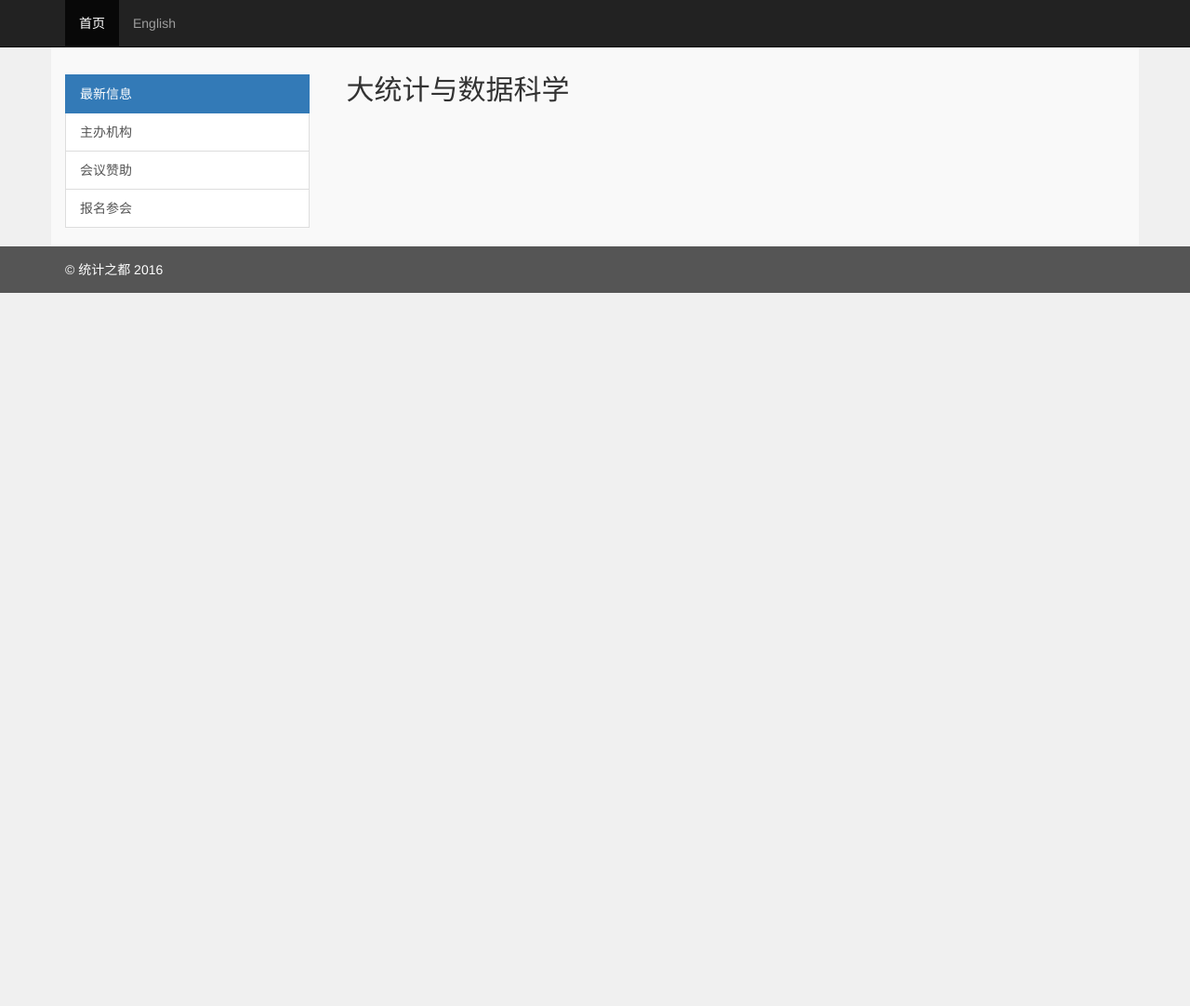
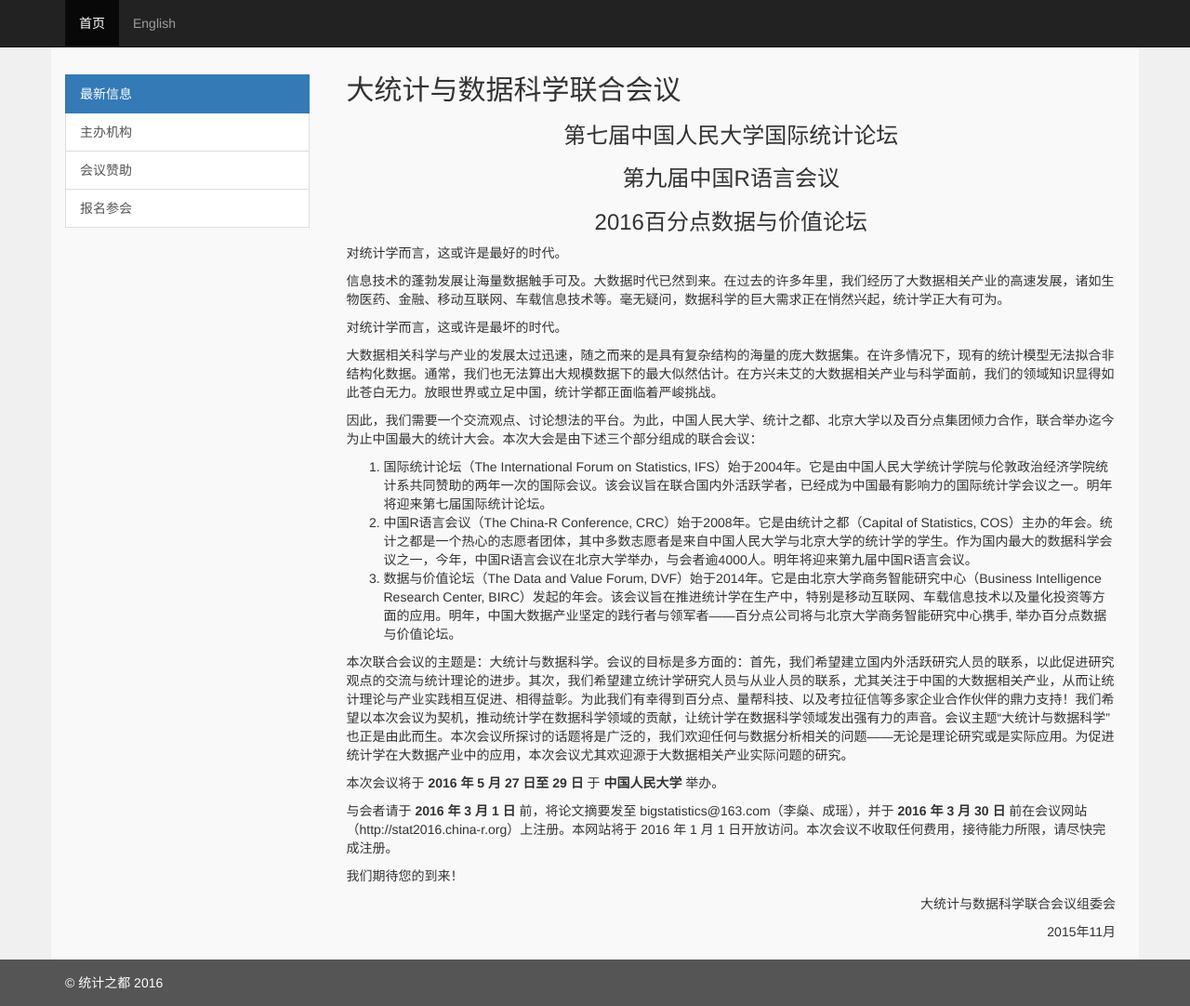
Before and after one commit to cosname/stat2016, a Jekyll site: the page built from index.md, in a window 1280 px wide and 1082 px high. Shown: the whole window at 93% size. Built offline with Jekyll 4.4.1, drawn with Linux system fonts in a browser that asks for light colours.

Commit message:
index page

```diff
--- a/index.md
+++ b/index.md
@@ -2,4 +2,35 @@
 layout: page-cn
 ---
 
-## 大统计与数据科学
+## 大统计与数据科学联合会议
+
+<h3 class="text-center">第七届中国人民大学国际统计论坛</h3>
+<h3 class="text-center">第九届中国R语言会议</h3>
+<h3 class="text-center">2016百分点数据与价值论坛</h3>
+
+对统计学而言，这或许是最好的时代。
+
+信息技术的蓬勃发展让海量数据触手可及。大数据时代已然到来。在过去的许多年里，我们经历了大数据相关产业的高速发展，诸如生物医药、金融、移动互联网、车载信息技术等。毫无疑问，数据科学的巨大需求正在悄然兴起，统计学正大有可为。
+
+对统计学而言，这或许是最坏的时代。
+
+大数据相关科学与产业的发展太过迅速，随之而来的是具有复杂结构的海量的庞大数据集。在许多情况下，现有的统计模型无法拟合非结构化数据。通常，我们也无法算出大规模数据下的最大似然估计。在方兴未艾的大数据相关产业与科学面前，我们的领域知识显得如此苍白无力。放眼世界或立足中国，统计学都正面临着严峻挑战。
+
+因此，我们需要一个交流观点、讨论想法的平台。为此，中国人民大学、统计之都、北京大学以及百分点集团倾力合作，联合举办迄今为止中国最大的统计大会。本次大会是由下述三个部分组成的联合会议：
+
+1. 国际统计论坛（The International Forum on Statistics, IFS）始于2004年。它是由中国人民大学统计学院与伦敦政治经济学院统计系共同赞助的两年一次的国际会议。该会议旨在联合国内外活跃学者，已经成为中国最有影响力的国际统计学会议之一。明年将迎来第七届国际统计论坛。
+2. 中国R语言会议（The China-R Conference, CRC）始于2008年。它是由统计之都（Capital of Statistics, COS）主办的年会。统计之都是一个热心的志愿者团体，其中多数志愿者是来自中国人民大学与北京大学的统计学的学生。作为国内最大的数据科学会议之一，今年，中国R语言会议在北京大学举办，与会者逾4000人。明年将迎来第九届中国R语言会议。
+3. 数据与价值论坛（The Data and Value Forum, DVF）始于2014年。它是由北京大学商务智能研究中心（Business Intelligence Research Center, BIRC）发起的年会。该会议旨在推进统计学在生产中，特别是移动互联网、车载信息技术以及量化投资等方面的应用。明年，中国大数据产业坚定的践行者与领军者——百分点公司将与北京大学商务智能研究中心携手, 举办百分点数据与价值论坛。
+
+本次联合会议的主题是：大统计与数据科学。会议的目标是多方面的：首先，我们希望建立国内外活跃研究人员的联系，以此促进研究观点的交流与统计理论的进步。其次，我们希望建立统计学研究人员与从业人员的联系，尤其关注于中国的大数据相关产业，从而让统计理论与产业实践相互促进、相得益彰。为此我们有幸得到百分点、量帮科技、以及考拉征信等多家企业合作伙伴的鼎力支持！我们希望以本次会议为契机，推动统计学在数据科学领域的贡献，让统计学在数据科学领域发出强有力的声音。会议主题“大统计与数据科学”也正是由此而生。本次会议所探讨的话题将是广泛的，我们欢迎任何与数据分析相关的问题——无论是理论研究或是实际应用。为促进统计学在大数据产业中的应用，本次会议尤其欢迎源于大数据相关产业实际问题的研究。
+
+本次会议将于 **2016 年 5 月 27 日至 29 日** 于 **中国人民大学** 举办。
+
+与会者请于 **2016 年 3 月 1 日** 前，将论文摘要发至
+bigstatistics@163.com（李燊、成瑶），并于 **2016 年 3 月 30 日**
+前在会议网站（http://stat2016.china-r.org）上注册。本网站将于 2016 年 1 月 1 日开放访问。本次会议不收取任何费用，接待能力所限，请尽快完成注册。
+
+我们期待您的到来！
+
+<p class="text-right">大统计与数据科学联合会议组委会</p>
+<p class="text-right">2015年11月</p>
```
